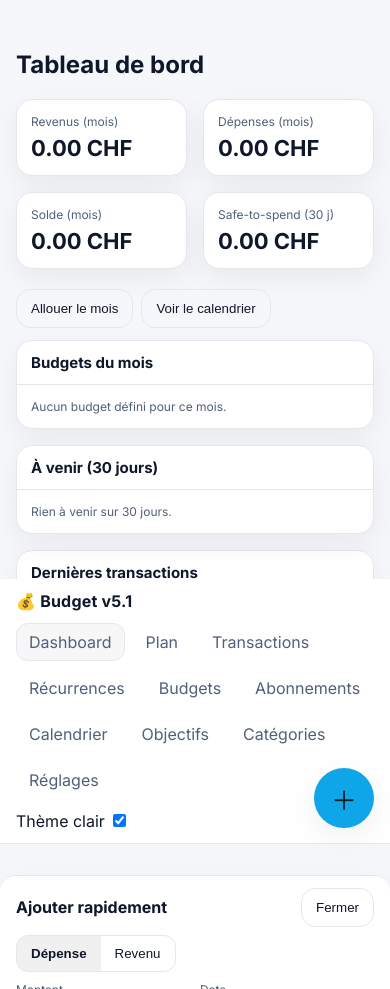
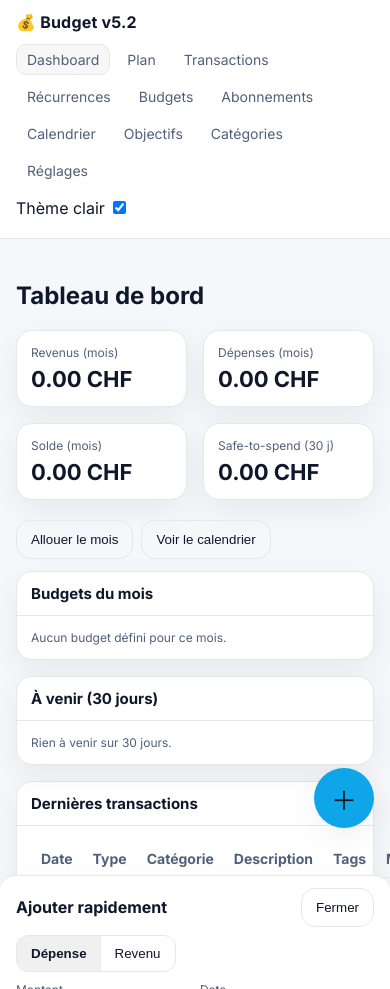
Before and after one commit to Ouevazzy/Budgetgpt, a plain HTML site: page index.html in a window 390 px wide. Shown: the top 989 px of the page. Before the commit the page ends 844 px from the top, so only its background shows below. Drawn offline with nearby package versions, Linux system fonts and the light colour scheme.

Commit message:
Add files via upload

```diff
--- a/index.html
+++ b/index.html
@@ -3,7 +3,7 @@
 <head>
 <meta charset="utf-8">
 <meta name="viewport" content="width=device-width, initial-scale=1, viewport-fit=cover">
-<title>Budget v5.1 — mobile‑first (patch)</title>
+<title>Budget v5.2 — mobile‑first (iPhone top nav)</title>
 <link rel="preconnect" href="https://fonts.googleapis.com">
 <link href="https://fonts.googleapis.com/css2?family=Inter:wght@400;500;600;700&display=swap" rel="stylesheet">
 <script src="https://cdn.jsdelivr.net/npm/chart.js@4.4.3/dist/chart.umd.min.js"></script>
@@ -75,11 +75,13 @@
   .sheet{position:fixed;left:0;right:0;bottom:0;transform:translateY(110%);transition:transform .3s ease;z-index:40;background:var(--panel);border-top:1px solid var(--border);border-radius:16px 16px 0 0;box-shadow:var(--shadow);padding:12px 16px calc(16px + env(safe-area-inset-bottom))}
   .sheet.open{transform:translateY(0)}
   .sheet .row-2{grid-template-columns:1fr 1fr}
-  /* Bottom nav for iPhone */
+  /* Mobile tweaks (header stays on TOP) */
   @media (max-width:640px){
-    header{position:fixed;bottom:0;top:auto;padding-bottom:env(safe-area-inset-bottom)}
-    .page{padding-bottom:120px}
-    nav{overflow-x:auto;white-space:nowrap}
+    header{position:sticky;top:0;bottom:auto;padding-top:env(safe-area-inset-top);padding-bottom:8px}
+    .brand{font-size:16px}
+    nav{overflow-x:auto;white-space:nowrap;gap:6px}
+    nav a{padding:6px 10px;border-radius:10px;font-size:14px}
+    .page{padding-top:10px;padding-bottom:84px}
   }
   /* Toast (undo) */
   .toast{position:fixed;left:16px;right:16px;bottom:calc(80px + env(safe-area-inset-bottom));z-index:35;background:var(--panel);border:1px solid var(--border);box-shadow:var(--shadow);border-radius:12px;padding:12px;display:none;align-items:center;justify-content:space-between}
@@ -89,7 +91,7 @@
 <body>
 <header>
   <div class="container" style="display:flex;align-items:center;justify-content:space-between;gap:12px;flex-wrap:wrap">
-    <div class="brand">💰 Budget v5.1</div>
+    <div class="brand">💰 Budget v5.2</div>
     <nav id="nav">
       <a href="#dashboard" class="active">Dashboard</a>
       <a href="#plan">Plan</a>
```
Also changed, not shown: 1 other file.
